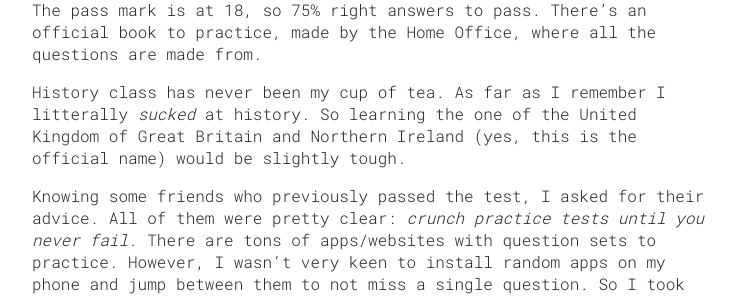
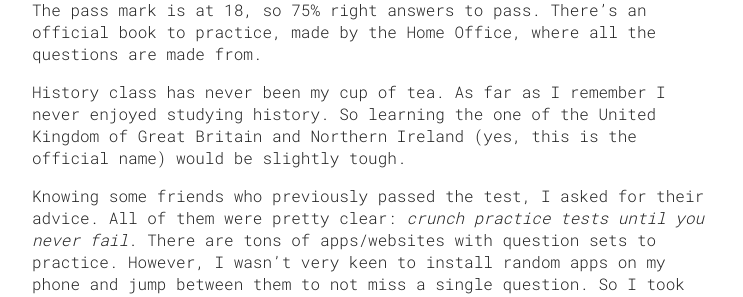
Before and after one commit to maxwellito/dotcom, a Jekyll site: the page built from _posts/2020-09-22-life-in-the-uk.md, in a window 1280 px wide. Shown: the part 343-640 px from the top of the page, without its empty margins (96-839 px from the left). Built offline with Jekyll 4.4.1, drawn with Linux system fonts in a browser that asks for light colours.

Commit message:
Fix phrasing

```diff
--- a/_posts/2020-09-22-life-in-the-uk.md
+++ b/_posts/2020-09-22-life-in-the-uk.md
@@ -14,7 +14,7 @@ I passed the _Life in the UK_ test. But my journey to it was way more interestin
 
 This test is one of the requirements for UK citizenship application. The test consists in 24 questions about UK history and modern life. The pass mark is at 18, so 75% right answers to pass. There's an official book to practice, made by the Home Office, where all the questions are made from.
 
-History class has never been my cup of tea. As far as I remember I litterally _sucked_ at history. So learning the one of the United Kingdom of Great Britain and Northern Ireland (yes, this is the official name) would be slightly tough.
+History class has never been my cup of tea. As far as I remember I never enjoyed studying history. So learning the one of the United Kingdom of Great Britain and Northern Ireland (yes, this is the official name) would be slightly tough.
 
 Knowing some friends who previously passed the test, I asked for their advice. All of them were pretty clear: _crunch practice tests until you never fail_. There are tons of apps/websites with question sets to practice. However, I wasn't very keen to install random apps on my phone and jump between them to not miss a single question. So I took the problem in a different way.
 
```
